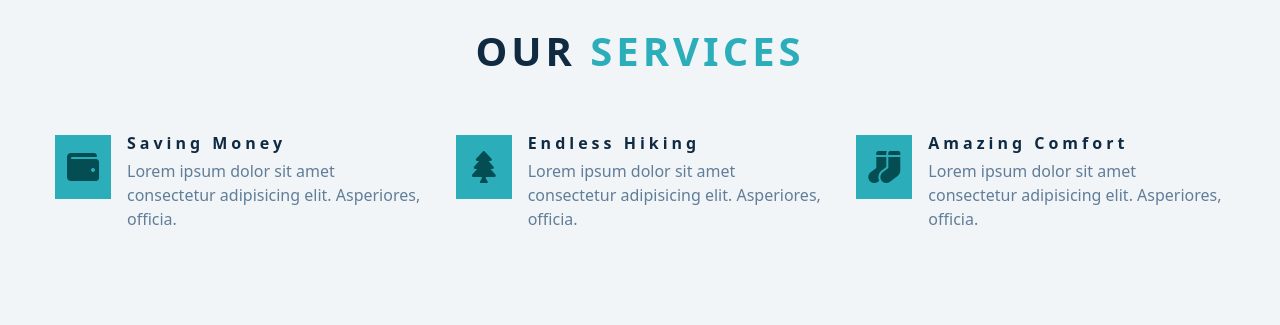
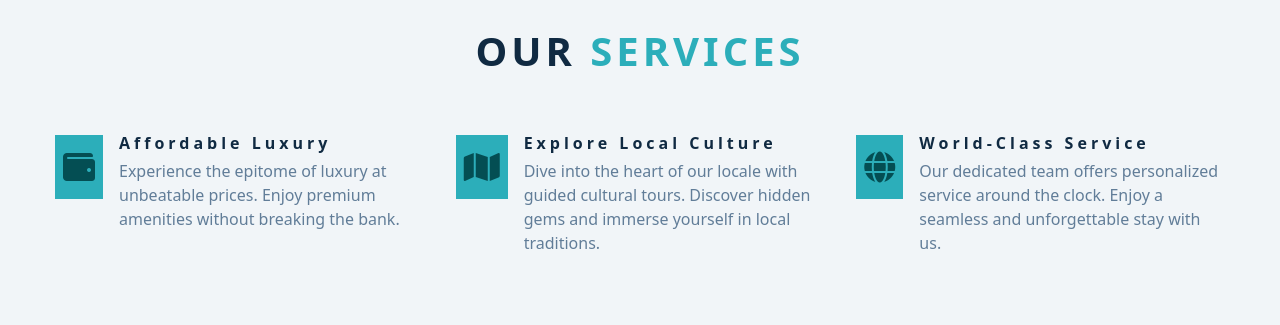
Before and after one commit to Megagig/sibec_hotels, a JavaScript app: page / in a window 1280 px wide. Shown: the part 1540-1865 px from the top of the page. Built offline with nearby package versions, Linux system fonts and the light colour scheme; the HTML template or start-up script is replaced by a standard one.

Commit message:
Refactor repeating codes in the sevices section

```diff
--- a/src/components/Services.js
+++ b/src/components/Services.js
@@ -1,4 +1,5 @@
 import Title from './Title';
+import { services } from '../data';
 
 const Services = () => {
   return (
@@ -6,44 +7,20 @@ const Services = () => {
       <Title title="our" subTitle="services" />
 
       <div className="section-center services-center">
-        <article className="service">
-          <span className="service-icon">
-            <i className="fas fa-wallet fa-fw"></i>
-          </span>
-          <div className="service-info">
-            <h4 className="service-title">saving money</h4>
-            <p className="service-text">
-              Lorem ipsum dolor sit amet consectetur adipisicing elit.
-              Asperiores, officia.
-            </p>
-          </div>
-        </article>
-
-        <article className="service">
-          <span className="service-icon">
-            <i className="fas fa-tree fa-fw"></i>
-          </span>
-          <div className="service-info">
-            <h4 className="service-title">endless hiking</h4>
-            <p className="service-text">
-              Lorem ipsum dolor sit amet consectetur adipisicing elit.
-              Asperiores, officia.
-            </p>
-          </div>
-        </article>
-
-        <article className="service">
-          <span className="service-icon">
-            <i className="fas fa-socks fa-fw"></i>
-          </span>
-          <div className="service-info">
-            <h4 className="service-title">amazing comfort</h4>
-            <p className="service-text">
-              Lorem ipsum dolor sit amet consectetur adipisicing elit.
-              Asperiores, officia.
-            </p>
-          </div>
-        </article>
+        {services.map((service) => {
+          const { id, icon, title, text } = service;
+          return (
+            <article key={id} className="service">
+              <span className="service-icon">
+                <i className={icon}></i>
+              </span>
+              <div className="service-info">
+                <h4 className="service-title">{title}</h4>
+                <p className="service-text">{text}</p>
+              </div>
+            </article>
+          );
+        })}
       </div>
     </section>
   );
--- a/src/data.js
+++ b/src/data.js
@@ -14,19 +14,19 @@ export const services = [
   {
     id: 1,
     icon: 'fas fa-wallet',
-    title: 'saving money',
-    text: 'Lorem ipsum dolor sit amet consectetur adipisicing elit. Quisquam, voluptatibus.',
+    title: 'Affordable Luxury',
+    text: 'Experience the epitome of luxury at unbeatable prices. Enjoy premium amenities without breaking the bank.',
   },
   {
     id: 2,
     icon: 'fas fa-map',
-    title: 'endless hiking',
-    text: 'Lorem ipsum dolor sit amet consectetur adipisicing elit. Quisquam, voluptatibus.',
+    title: 'Explore Local Culture',
+    text: 'Dive into the heart of our locale with guided cultural tours. Discover hidden gems and immerse yourself in local traditions.',
   },
   {
     id: 3,
     icon: 'fas fa-globe',
-    title: 'amazing tour guides',
-    text: 'Lorem ipsum dolor sit amet consectetur adipisicing elit. Quisquam, voluptatibus.',
+    title: 'World-Class Service',
+    text: 'Our dedicated team offers personalized service around the clock. Enjoy a seamless and unforgettable stay with us.',
   },
 ];
```
